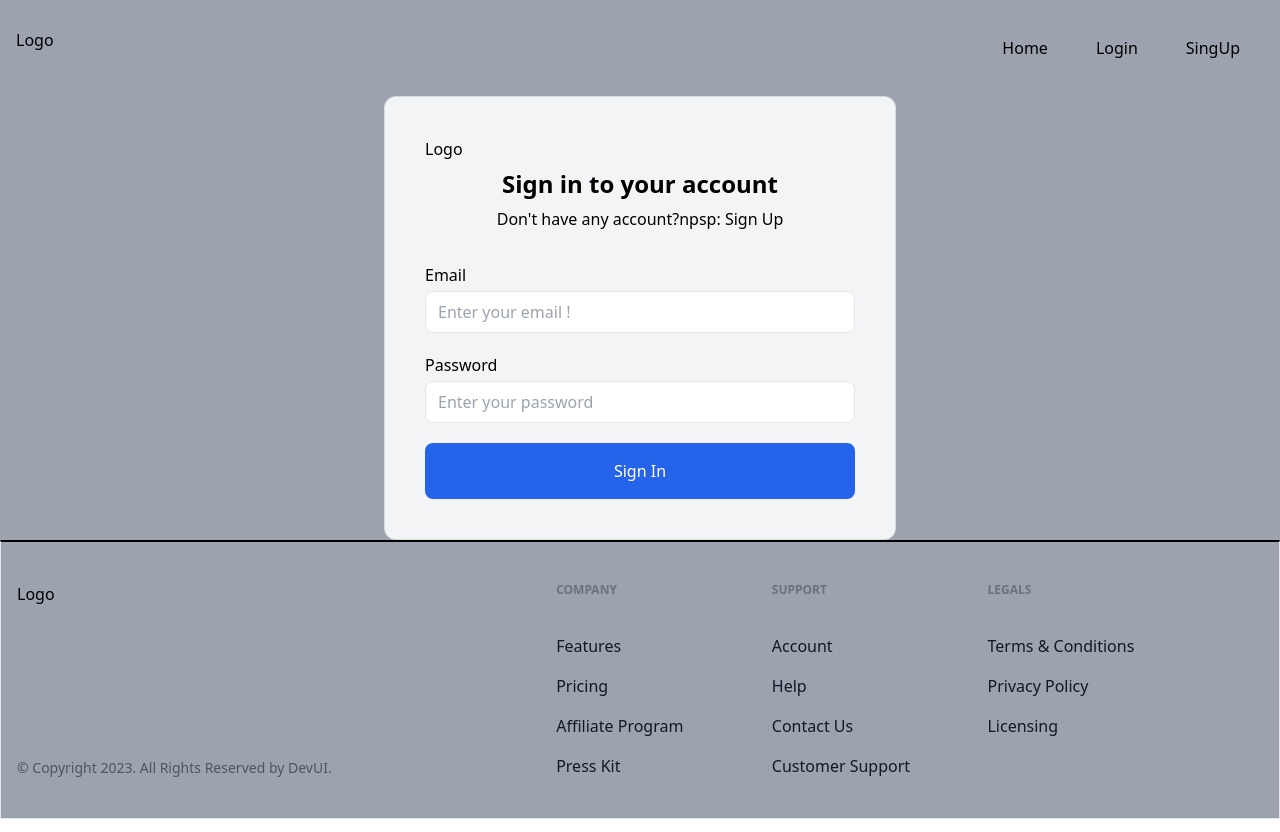
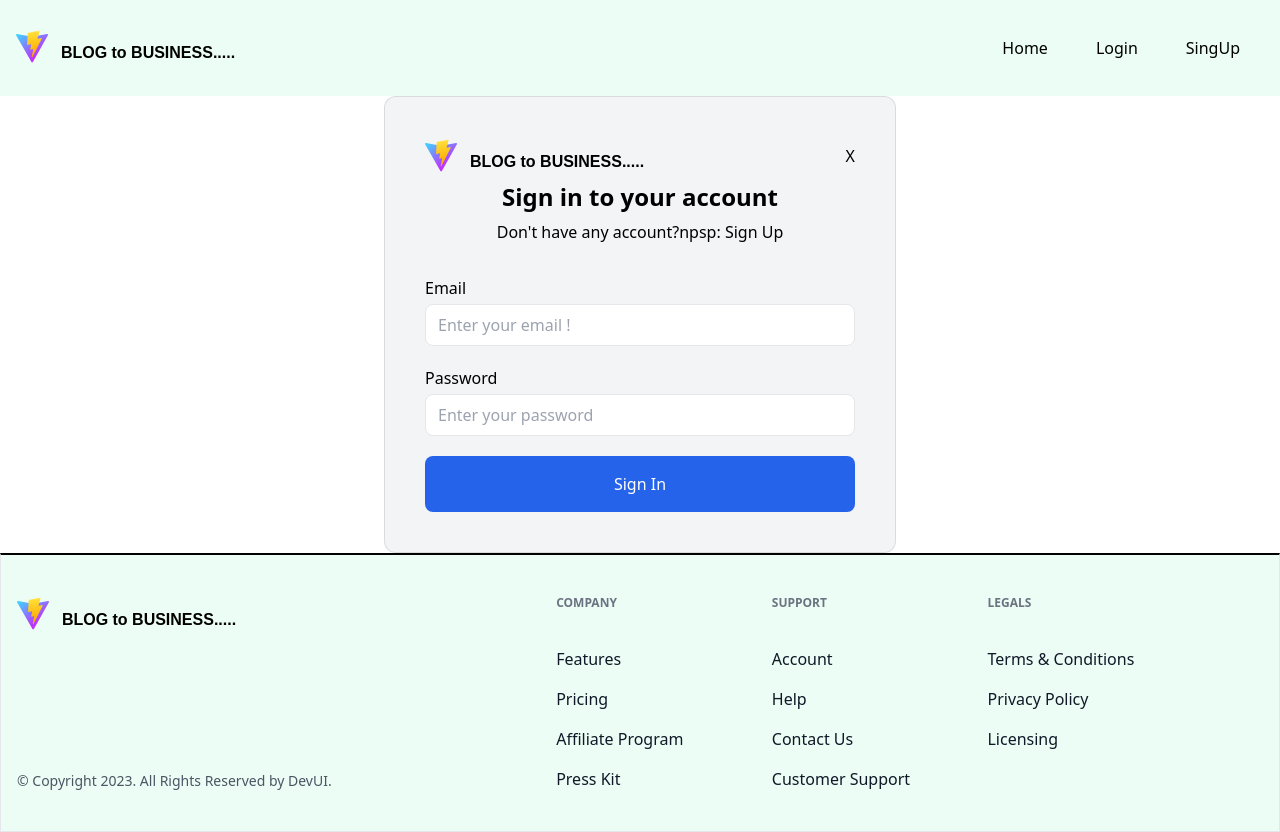
Before and after one commit to ritiksharmaaa/appwrite_react, a React (Vite) app: page /login in a window 1280 px wide. Built offline with nearby package versions, Linux system fonts and the light colour scheme; no server answers.

Commit message:
design it and solve some bags

```diff
--- a/src/App.jsx
+++ b/src/App.jsx
@@ -25,7 +25,7 @@ function App() {
     .finally(() => setLoading(false))
   }, [])
   return !loading ? (
-    <div className='min-h-screen flex flex-wrap content-between bg-gray-400'>
+    <div className='min-h-screen flex flex-wrap content-between border-r-orange-50'>
       <div className='w-full block'>
         <Header />
         <main>
--- a/src/appwrite/config.js
+++ b/src/appwrite/config.js
@@ -24,7 +24,7 @@ export class Service {
     //   status,
     //   userid,
     // }
-    console.log(datas , "this data is coming in config file ")
+    // console.log(datas , "this data is coming in config file ")
   // async createPost({datas}) {
     try {
       const documentId =  'unique()';
--- a/src/components/Login.jsx
+++ b/src/components/Login.jsx
@@ -13,6 +13,7 @@ import {useForm} from 'react-hook-form'
 
 
 function Login(props) {
+    const {callback} = props;
     const navigate = useNavigate()
     const dispatch = useDispatch()
     const  {register , handleSubmit} = useForm()
@@ -47,6 +48,10 @@ function Login(props) {
                 <span className='inline-block w-full max-w[100px]'>
                     <Logo width="100%"/>
                 </span>
+                <button  onClick={callback}>
+        X
+      </button>
+
             </div>
             <h2 className="text-center text-2xl font-bold leading-tight"> Sign in to your account </h2>
             <p className="mt-2 text-center text-base text-black" >
--- a/src/components/Logo.jsx
+++ b/src/components/Logo.jsx
@@ -2,7 +2,13 @@ import React from 'react'
 
 function Logo( width="100px") {
   return (
-    <div>Logo</div>
+    <div className='flex flex-auto'> <img src="/vite.svg" alt="Vite Logo" />
+     <h1 style={{ fontWeight: 'bold', fontFamily: 'Arial, sans-serif', color: 'black' , marginLeft : "13px" , marginTop : '13px' }}>
+      BLOG to BUSINESS.....
+
+      </h1>
+
+</div>
   )
 }
 
--- a/src/components/RTE.jsx
+++ b/src/components/RTE.jsx
@@ -6,6 +6,7 @@ import { Controller } from "react-hook-form";
 //  control props came from controller of hooks form
 
 function RTE({ name, control, label, defaultValue="" }) {
+  // console.log("from rte ", defaultValue)
   return (
     <div className="w-full ">
       {label && <label className="inline-block mb-1 pl-1 ">{label}</label>}
@@ -16,7 +17,7 @@ function RTE({ name, control, label, defaultValue="" }) {
           <Editor
           apiKey='jz9n9t0itvz1ib6xq58ot5xnr1fwxgs60rig0uv1l1qhelu8'
 
-            initialValue="defaultValue"
+            initialValue={defaultValue}
             init={{
               branding: false,
               height: 500,
--- a/src/components/footer/footer.jsx
+++ b/src/components/footer/footer.jsx
@@ -4,7 +4,7 @@ import Logo from '../Logo'
 
 function Footer() {
   return (
-    <section className="relative overflow-hidden py-10 bg-gray-400 border border-t-2 border-t-black">
+    <section className="relative overflow-hidden py-10 bg-emerald-50 border border-t-2 border-t-black">
             <div className="relative z-10 mx-auto max-w-7xl px-4">
                 <div className="-m-6 flex flex-wrap">
                     <div className="w-full p-6 md:w-1/2 lg:w-5/12">
--- a/src/components/header/Footer.jsx
+++ b/src/components/header/Header.jsx
@@ -1,4 +1,5 @@
 import React from 'react';
+
 import { useSelector} from 'react-redux'
 import { Container , Logo , LogoutBtn  } from '../index.js'
 
@@ -36,7 +37,7 @@ function Header(){
         },
      ]
     return (
-        <header className=" py-3 shadw ng-gray-500">
+        <header className=" py-3 shadw bg-emerald-50">
             <Container>
                 <nav className="flex">
                     <div className="mr-4">
--- a/src/components/index.js
+++ b/src/components/index.js
@@ -1,4 +1,4 @@
-import Header from "./Header/Footer";
+import Header from "./Header/Header";
 import Footer from "./Footer/Footer";
 import Container from "./container/container";
 import Logo  from "./Logo";
--- a/src/components/post-form/PostForm.jsx
+++ b/src/components/post-form/PostForm.jsx
@@ -16,14 +16,16 @@ function PostForm({ post }) {
       status: post?.status || "active",
     },
   });
+  // console.log( "i am coming ", getValues('content'))
   const navigate = useNavigate();
   const userData = useSelector((state) => state.auth.userData);
   // console.log("====================== id user data is commingor not ======== " , userData)
 
   const submit = async (data) => {
-    console.log(data , "---------------------------------check what data came from form--------------")
+    // console.log(data , "---------------------------------check what data came from form--------------")
     if (post) {
-      const file =  data.images[0]
+      console.log("post iside update button run or not " , post)
+      const file =  data.image[0]
         ?  await appwriteService.uploadFile(data.image[0])
         : null;
       if (file) {
@@ -41,7 +43,7 @@ function PostForm({ post }) {
       //  always do first uplord file  or use upper method it optional but good practice
       const file = await appwriteService.uploadFile(data.image[0]);
       if (file) {
-        console.log("--------------------file-----------upload succefully we are furethure running code -----------")
+        // console.log("--------------------file-----------upload succefully we are furethure running code -----------")
         delete data.image;
         const fileId = file.$id;
         const datatosend = {
@@ -50,7 +52,7 @@ function PostForm({ post }) {
           featureimage : fileId
         }
         const datas = JSON.stringify(datatosend)
-        console.log(datas)
+        // console.log(datas)
         const dbpost = await appwriteService.createPost({
           // ...data,
           // userId: userData.$id,
@@ -93,7 +95,7 @@ function PostForm({ post }) {
 
   return (
     <form onSubmit={handleSubmit(submit)} className="flex flex-wrap">
-      <div>
+      <div className="border">
       </div>
         <div className="w-2/3 px-2">
             <Input
@@ -121,10 +123,10 @@ function PostForm({ post }) {
             />
 
             <RTE
-            label='Content :'
+            label='content :'
             name='content'
             control={control}
-            defaultValues={getValues('content')}
+            defaultValue={getValues('content')}
 
             />
         </div>
--- a/src/pages/EditPost.jsx
+++ b/src/pages/EditPost.jsx
@@ -13,6 +13,7 @@ function EditPost() {
       appwriteService.getPost(slug).then((post) => {
         if (post) {
           setPosts(post);
+          console.log(post)
         }
       });
     }else{
--- a/src/pages/LogIn.jsx
+++ b/src/pages/LogIn.jsx
@@ -1,10 +1,21 @@
 import React from 'react'
-import { Login  as loginComponent } from '../components'
+import { Login  as loginComponent } from '../components/Login'
+
 
 function Login() {
+  const [isLoginVisible, setIsLoginVisible] = useState(false);
+  const handleOpenLogin = () => {
+    setIsLoginVisible(true);
+  };
+
+  const handleCloseLogin = () => {
+    setIsLoginVisible(false);
+  };
   return (
     <div className='py-8'>
-        <loginComponent/>
+            {isLoginVisible && <loginComponent callback={handleCloseLogin} />}
+
+
     </div>
   )
 }
```
